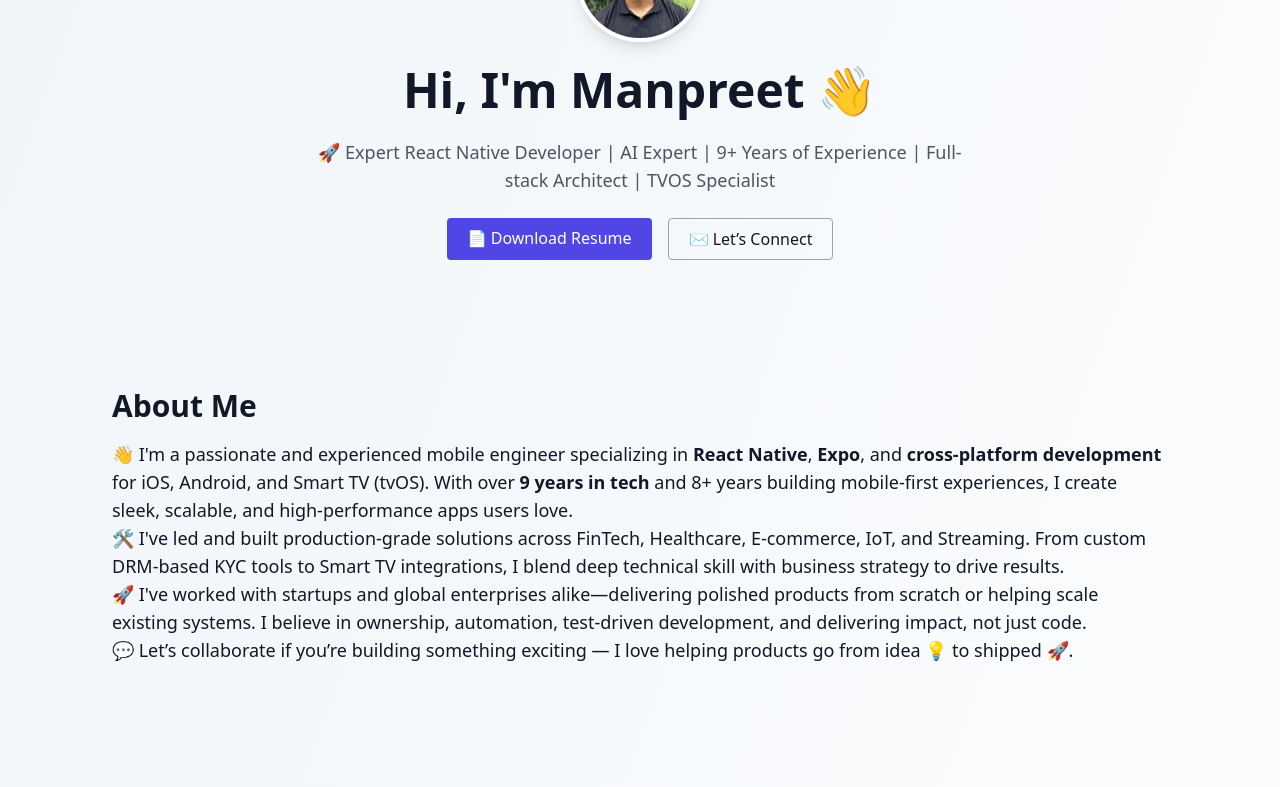
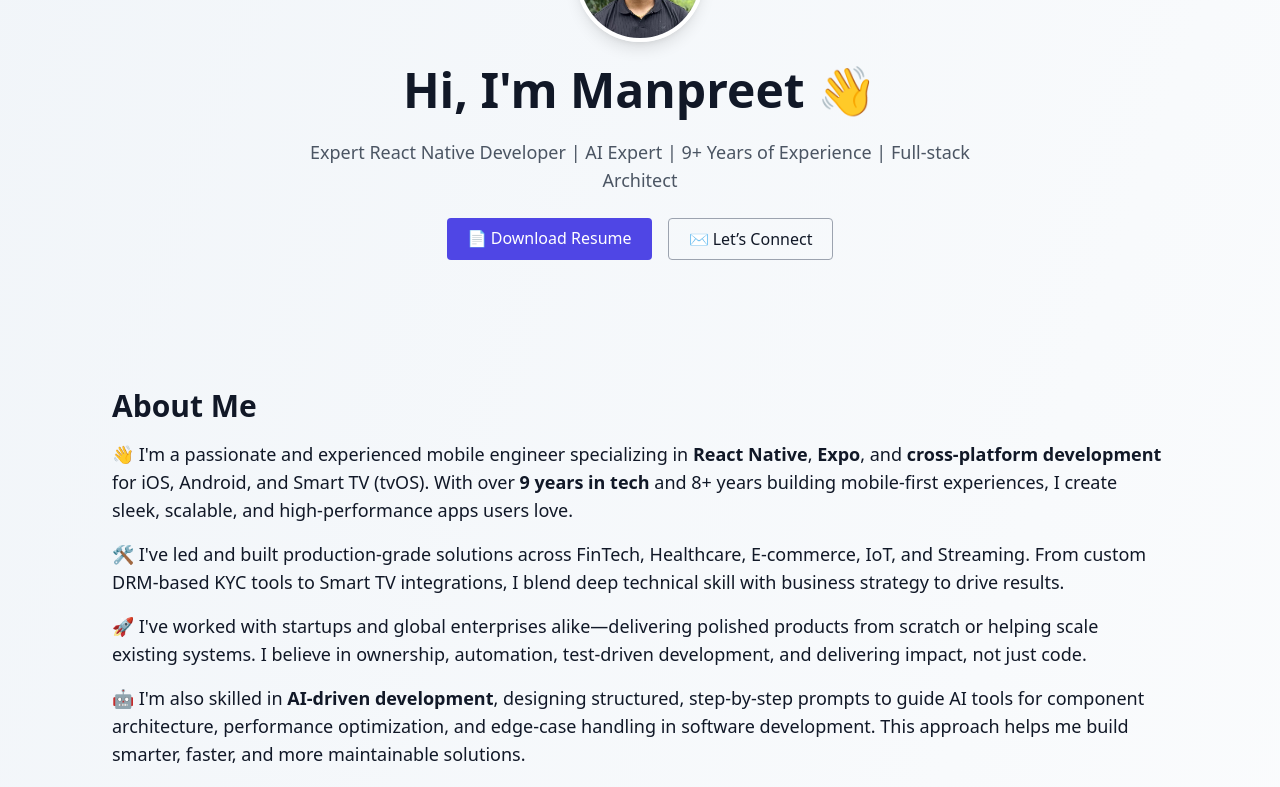
Before and after one commit to manpreetsingh3215/manpreet-portfolio, a Next.js app: page / in a window 1280 px wide. Shown: the part 200-987 px from the top of the page. Built offline with nearby package versions, Linux system fonts and the light colour scheme.

Commit message:
added more info

```diff
--- a/app/page.tsx
+++ b/app/page.tsx
@@ -109,8 +109,8 @@ export default function Home() {
             Hi, I&apos;m Manpreet 👋
           </h1>
           <p className="text-lg text-gray-600 dark:text-gray-400 max-w-2xl mx-auto">
-            🚀 Expert React Native Developer | AI Expert | 9+ Years of Experience |
-            Full-stack Architect | TVOS Specialist
+            Expert React Native Developer | AI Expert | 9+ Years of Experience |
+            Full-stack Architect
           </p>
           <div className="flex justify-center gap-4">
             <Link
@@ -131,7 +131,7 @@ export default function Home() {
         {/* About */}
         <section id="about">
           <h2 className="text-3xl font-bold mb-4">About Me</h2>
-          <div className="prose dark:prose-invert max-w-none text-lg">
+          <div className="prose dark:prose-invert max-w-none text-lg space-y-4">
             <p>
               👋 I&apos;m a passionate and experienced mobile engineer
               specializing in <strong>React Native</strong>,{" "}
@@ -141,18 +141,29 @@ export default function Home() {
               8+ years building mobile-first experiences, I create sleek,
               scalable, and high-performance apps users love.
             </p>
+
             <p>
               🛠️ I&apos;ve led and built production-grade solutions across
               FinTech, Healthcare, E-commerce, IoT, and Streaming. From custom
               DRM-based KYC tools to Smart TV integrations, I blend deep
               technical skill with business strategy to drive results.
             </p>
+
             <p>
               🚀 I&apos;ve worked with startups and global enterprises
               alike—delivering polished products from scratch or helping scale
               existing systems. I believe in ownership, automation, test-driven
               development, and delivering impact, not just code.
             </p>
+
+            <p>
+              🤖 I&apos;m also skilled in <strong>AI-driven development</strong>,
+              designing structured, step-by-step prompts to guide AI tools for
+              component architecture, performance optimization, and edge-case
+              handling in software development. This approach helps me build
+              smarter, faster, and more maintainable solutions.
+            </p>
+
             <p>
               💬 Let&rsquo;s collaborate if you&rsquo;re building something
               exciting — I love helping products go from idea 💡 to shipped 🚀.
```
